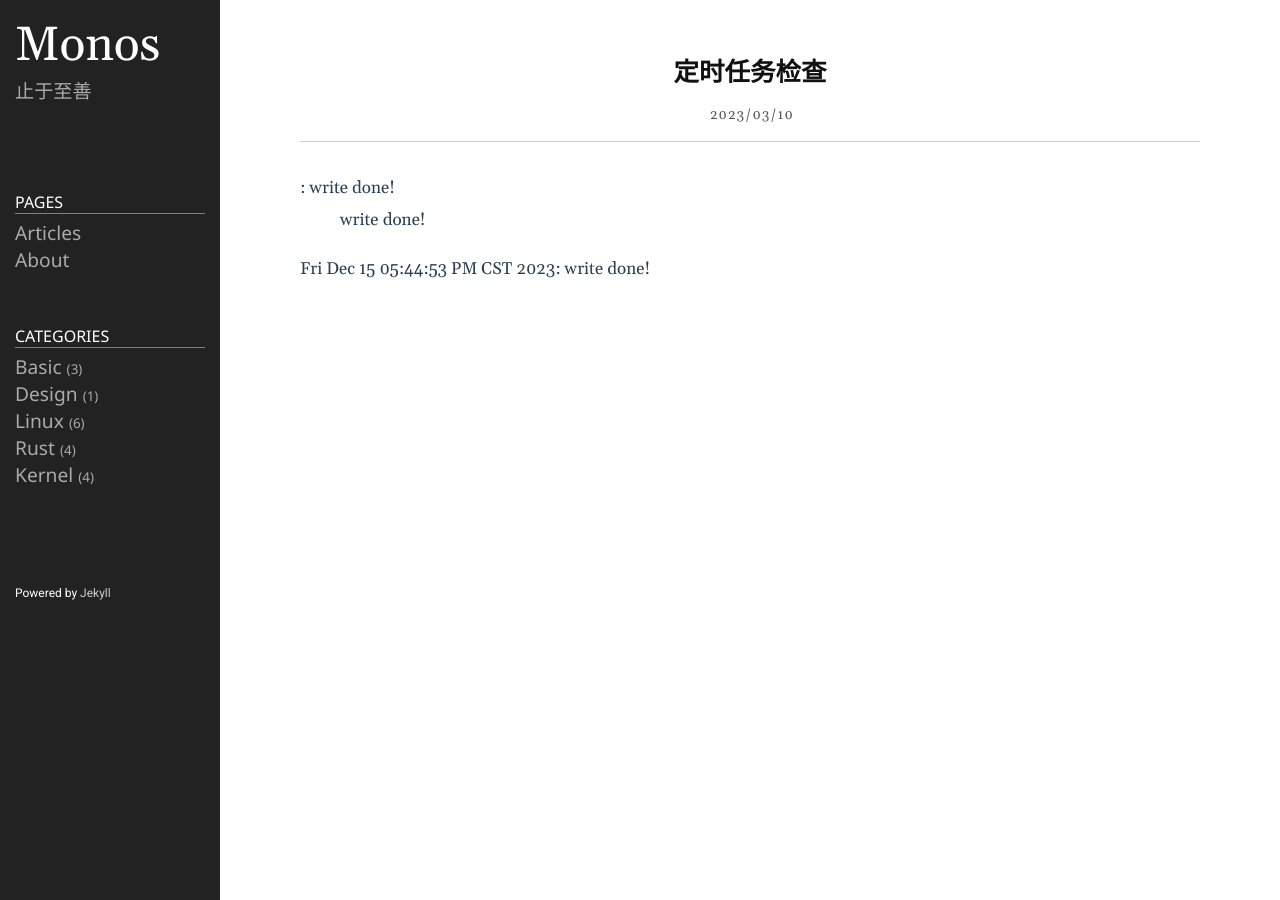
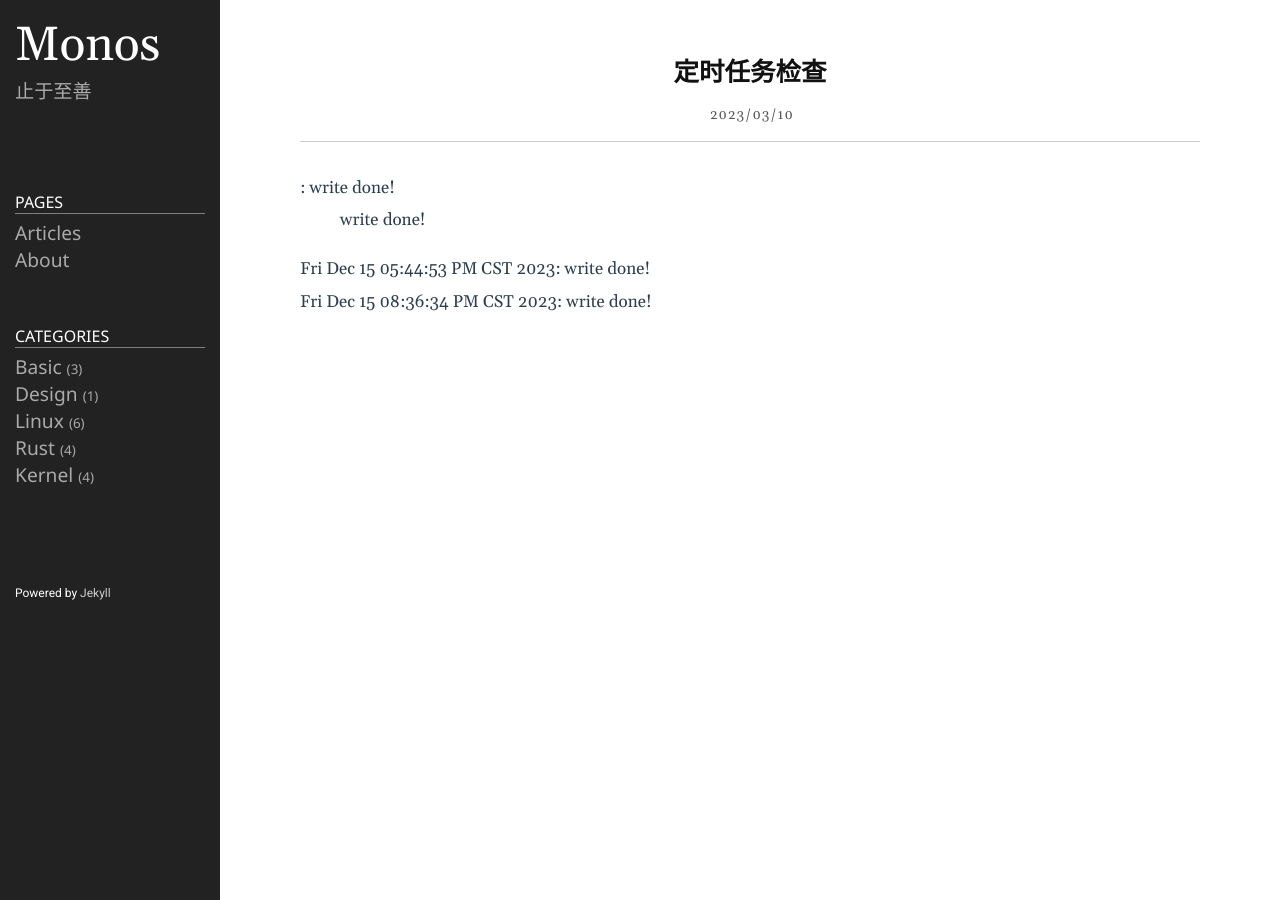
Before and after one commit to lclgo/lclgo.github.io, a Jekyll site: the page built from _posts/2023-03-10-weekly.md, in a window 1280 px wide. Built offline with Jekyll 4.4.1, drawn with Linux system fonts in a browser that asks for light colours.

Commit message:
timer check

```diff
--- a/_posts/2023-03-10-weekly.md
+++ b/_posts/2023-03-10-weekly.md
@@ -11,3 +11,5 @@ category: basic
 : write done!
 
 Fri Dec 15 05:44:53 PM CST 2023: write done!
+
+Fri Dec 15 08:36:34 PM CST 2023: write done!
```
